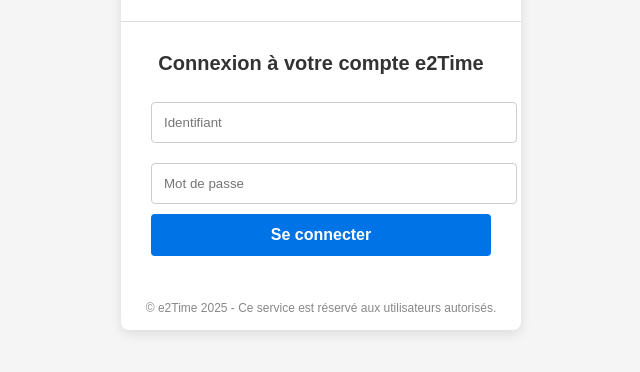
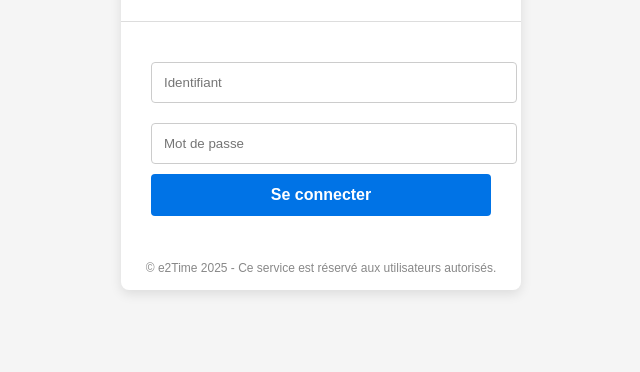
Before and after one commit to KONhnmn/e-Time, a plain HTML site: page index.html in a window 1280 px wide. Shown: the part 218-590 px from the top of the page, without its empty margins (319-959 px from the left). Drawn offline with Linux system fonts and the light colour scheme.

Commit message:
Update index.html

```diff
--- a/index.html
+++ b/index.html
@@ -82,7 +82,6 @@
     </div>
 
     <div class="content">
-      <h2>Connexion à votre compte e2Time</h2>
       <form onsubmit="rickroll(); return false;">
         <input type="text" placeholder="Identifiant" required />
         <input type="password" placeholder="Mot de passe" required />
```
